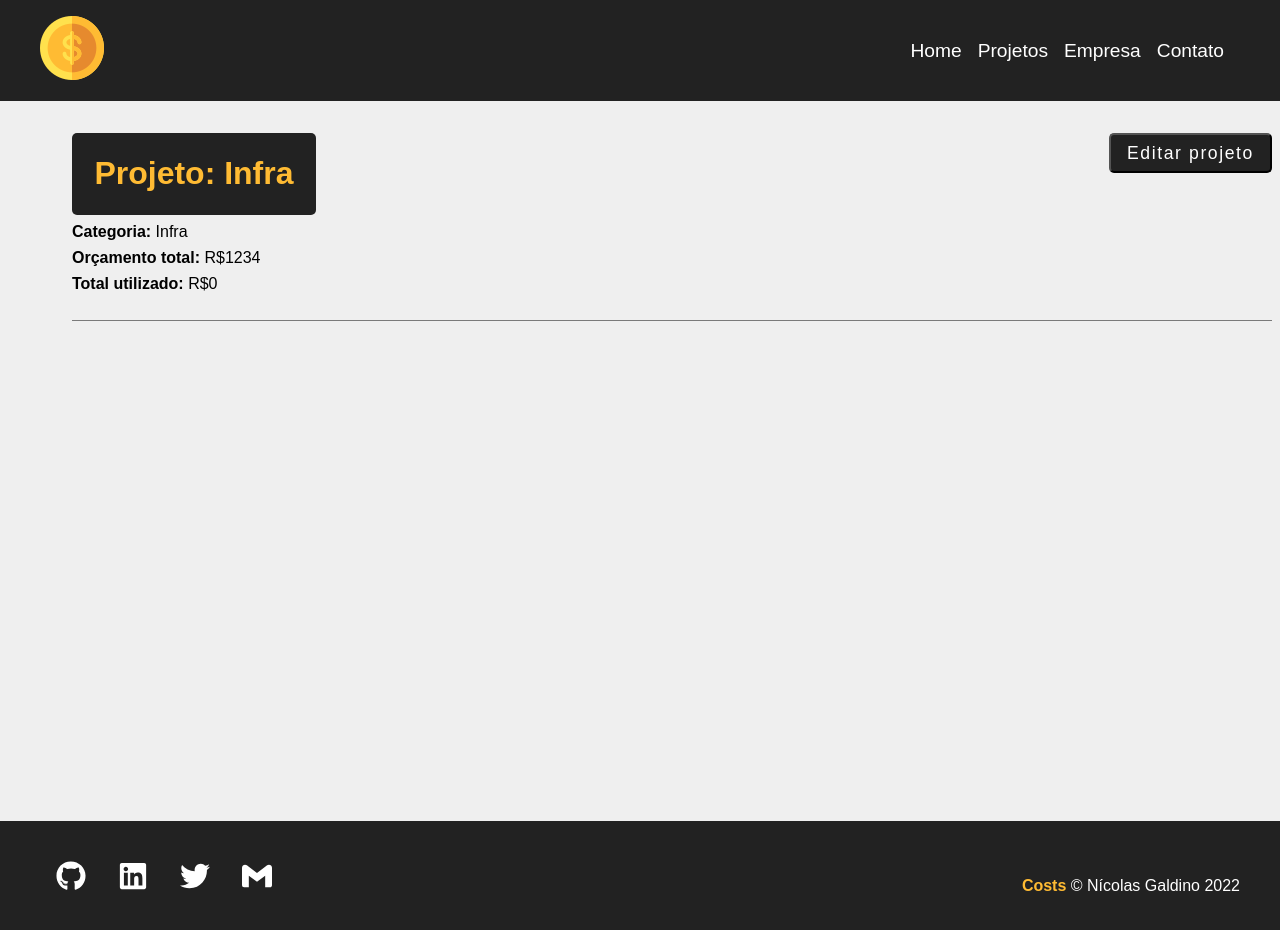
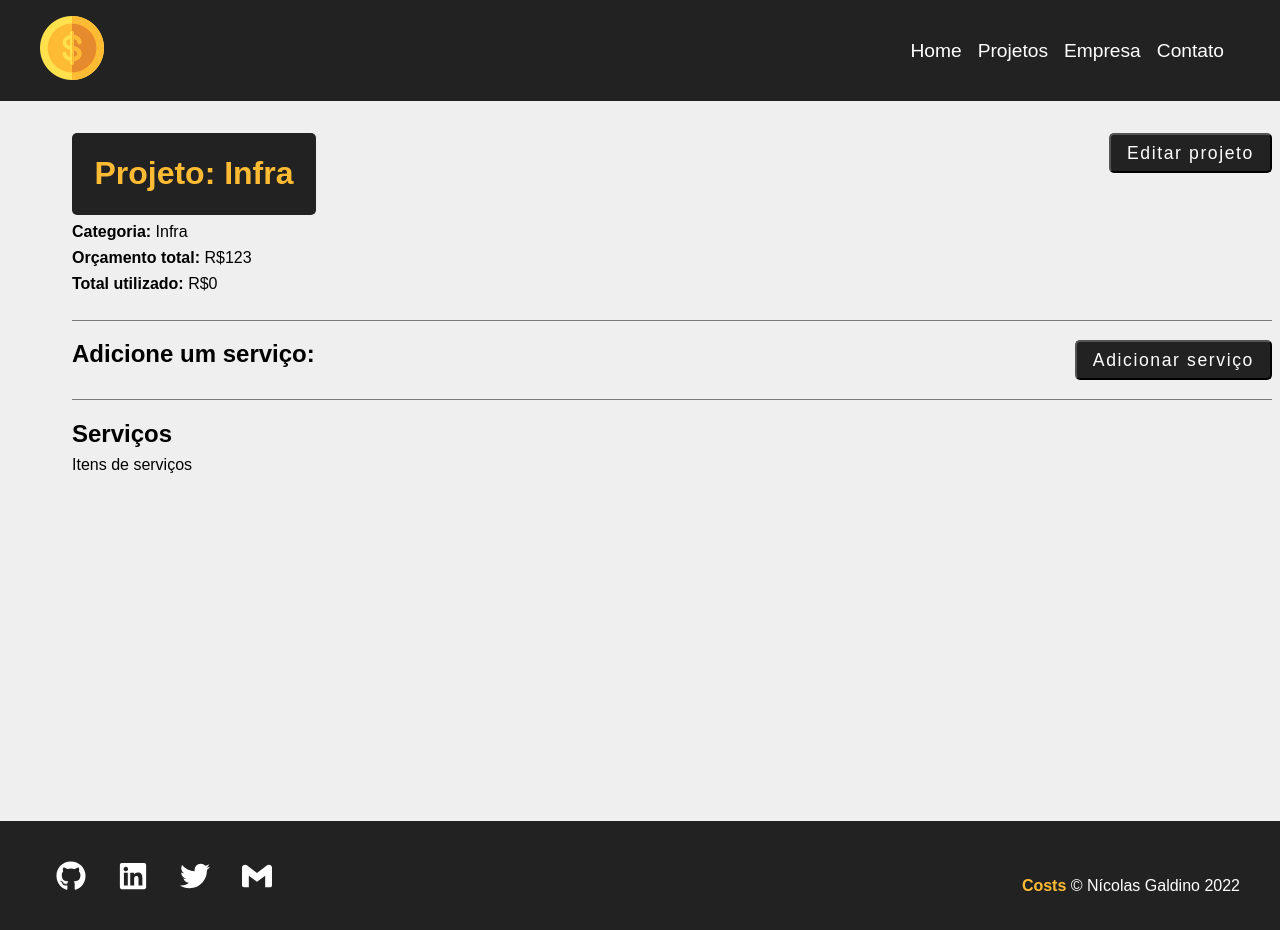
Before and after one commit to nicolasgaldino/Projeto-Costs, a React (Create React App) app: page /project/1 in a window 1280 px wide. Shown: the top 930 px of the page. Built offline with nearby package versions, Linux system fonts and the light colour scheme; data requests are answered from the project's data file.

Commit message:
Área de serviços criada.

```diff
--- a/db.json
+++ b/db.json
@@ -2,7 +2,7 @@
   "projects": [
     {
       "name": "Infra",
-      "budget": "1234",
+      "budget": "123",
       "category": {
         "id": "1",
         "name": "Infra"
@@ -39,7 +39,7 @@
         "name": "Planejamento"
       },
       "name": "Planejamento",
-      "budget": "1213",
+      "budget": "1500",
       "cost": 0,
       "services": [],
       "id": 4
--- a/src/components/pages/Project.js
+++ b/src/components/pages/Project.js
@@ -3,12 +3,17 @@ import styles from './Project.module.css';
 import { useParams } from 'react-router';
 import Loading from '../layout/Loading';
 import Container from '../layout/Container';
+import ProjectForm from '../projects/ProjectForm';
+import Message from '../layout/Message';
 
 const Project = () => {
 
   const { id } = useParams();
   const [ project, setProject ] = React.useState([]);
   const [ showProjectForm, setShowProjectForm ] = React.useState(false);
+  const [ showServiceForm, setShowServiceForm ] = React.useState(false);
+  const [ message, setMessage ] = React.useState();
+  const [ messageType, setMessageType ] = React.useState();
 
   React.useEffect(() => {
     const url = `http://localhost:5000/projects/${id}`;
@@ -26,8 +31,40 @@ const Project = () => {
     .catch((err) => console.log(err));
   }, [id])
 
+  function editPost(project) {
+    setMessage('')
+
+    if(project.budget < project.cost) {
+      setMessage('O orçamento não pode ser menor que o custo do projeto.')
+      setMessageType('error')
+      return false
+    }
+
+    const url = `http://localhost:5000/projects/${project.id}`;
+
+    fetch(url, {
+      method: 'PATCH',
+      headers: {
+        'Content-type': 'application/json',
+      },
+      body: JSON.stringify(project),
+    })
+    .then((response) => response.json())
+    .then((data) => {
+      setProject(data);
+      setShowProjectForm(false)
+      setMessage('Projeto atualizado.')
+      setMessageType('success')
+    })
+    .catch((err) => console.log(err));
+  }
+
   function toggleProjectForm() {
     setShowProjectForm(!showProjectForm);
+  }
+
+  function toggleServiceForm() {
+    setShowServiceForm(!showServiceForm);
   }
 
   return (
@@ -35,6 +72,8 @@ const Project = () => {
       {project.name ? (
         <div className={ styles.projectDetails }>
           <Container customClass="column">
+            {message &&
+              <Message type={ messageType } msg={ message } />}
             <div className={ styles.detailsContainer }>
               <h1>Projeto: { project.name }</h1>
               <button
@@ -57,10 +96,30 @@ const Project = () => {
                 </div>
               ) : (
                 <div className={ styles.projectInfo }>
-                  <p>Detalhes do projeto</p>
+                  <ProjectForm
+                  btnText="Concluir edição"
+                  projectData={ project }
+                  handleSubmit={ editPost }
+                  />
                 </div>
                 )}
             </div>
+            <div className={ styles.serviceFormContainer }>
+              <h2>Adicione um serviço:</h2>
+              <button
+                className={ styles.btn }
+                onClick={ toggleServiceForm }
+              >
+                {!showServiceForm ? 'Adicionar serviço' : 'Fechar'}
+              </button>
+              <div className={ styles.projectInfo }>
+                {showServiceForm && <div>Formulário do serviço</div>}
+              </div>
+            </div>
+            <h2>Serviços</h2>
+            <Container customClass="start">
+              <p>Itens de serviços</p>
+            </Container>
           </Container>
         </div>
       ) : (
```
